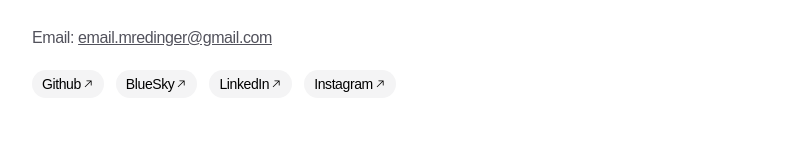
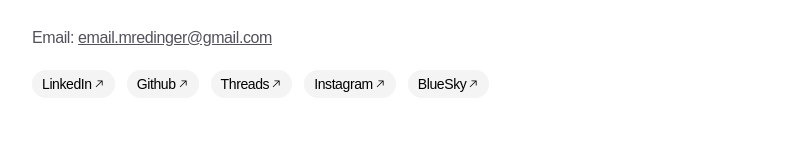
Before and after one commit to mattred1/portfolio, a Next.js app: page / in a window 1280 px wide. Shown: the part 1485-1645 px from the top of the page, without its empty margins (240-1039 px from the left). Built offline with nearby package versions, Linux system fonts and the light colour scheme.

Commit message:
Reorganize SOCIAL_LINKS

```diff
--- a/app/data.ts
+++ b/app/data.ts
@@ -101,21 +101,25 @@ export const WORK_EXPERIENCE: WorkExperience[] = [
 
 export const SOCIAL_LINKS: SocialLink[] = [
   {
+    label: 'LinkedIn',
+    link: 'https://www.linkedin.com/in/mredinger',
+  },
+  {
     label: 'Github',
     link: 'https://github.com/mattred1',
+  },
+  {
+    label: 'Threads',
+    link: 'https://www.threads.com/@drattdredinger',
+  },
+  {
+    label: 'Instagram',
+    link: 'https://www.instagram.com/drattdredinger',
   },
   {
     label: 'BlueSky',
     link: 'https://bsky.app/profile/mattredinger.com',
   },
-  {
-    label: 'LinkedIn',
-    link: 'https://www.linkedin.com/in/mredinger',
-  },
-  {
-    label: 'Instagram',
-    link: 'https://www.instagram.com/drattdredinger',
-  },
 ]
 
 export const EMAIL = 'email.mredinger@gmail.com'
```
